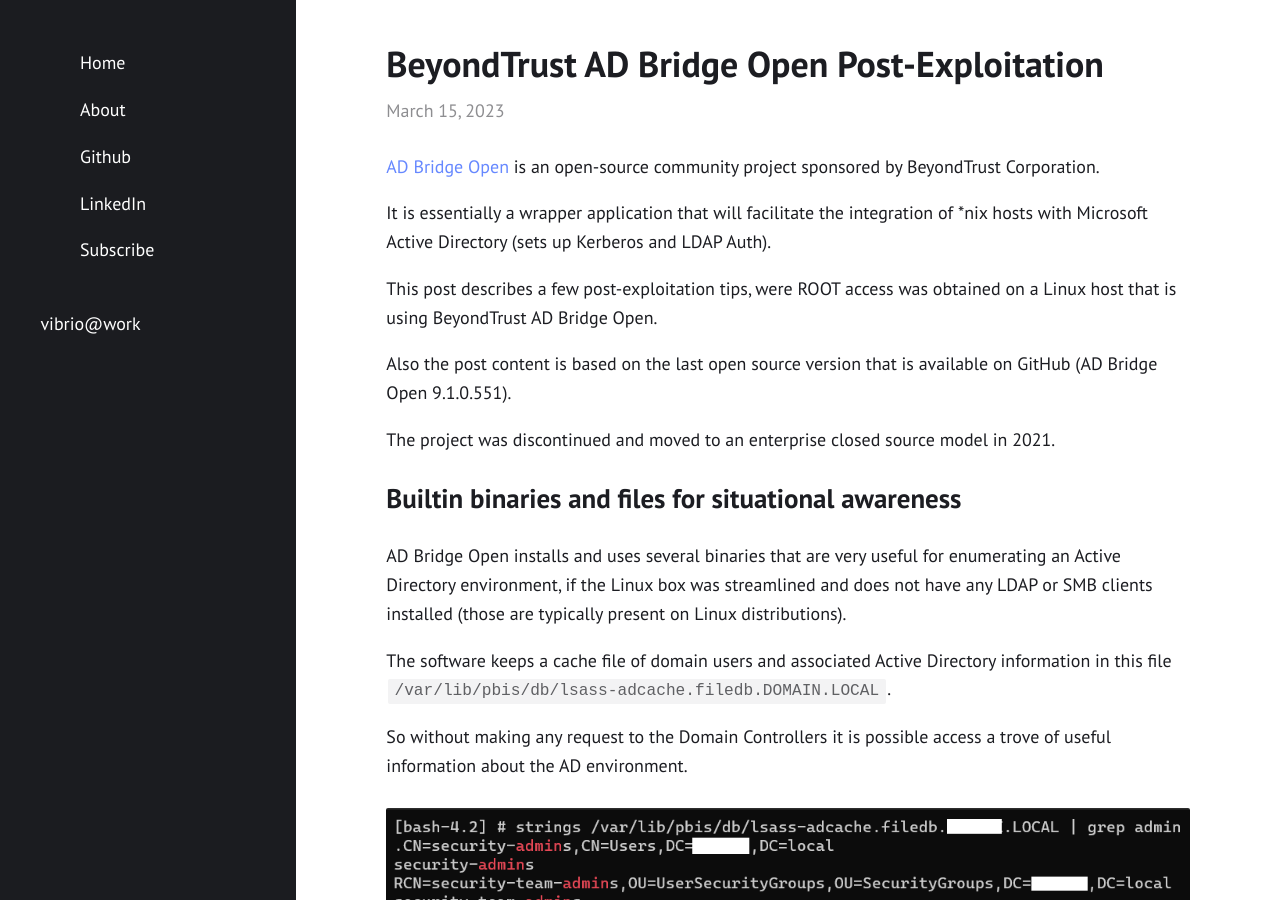
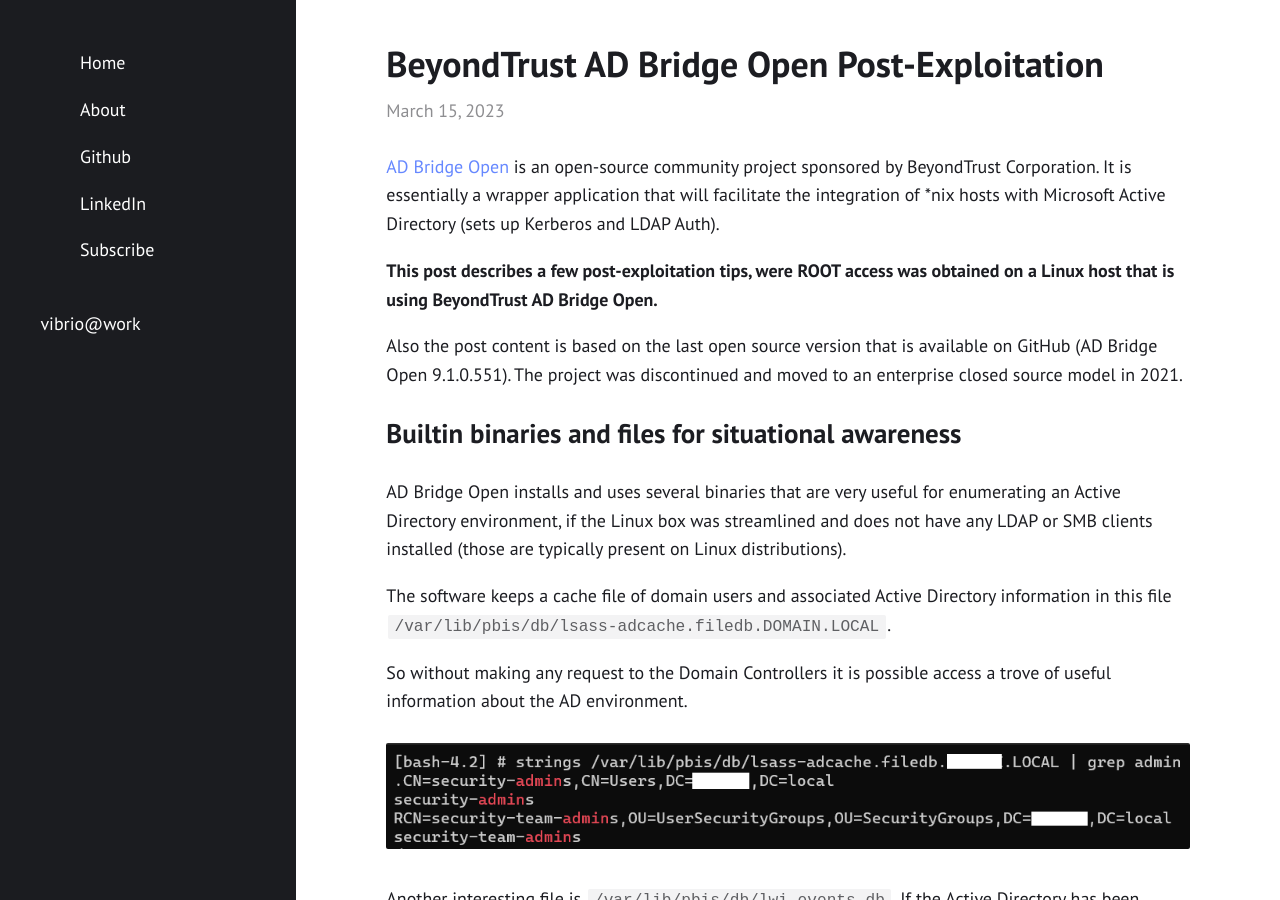
Before and after one commit to ricardojba/ricardojba.github.io, a Jekyll site: the page built from _posts/2023-03-15-BeyondTrust-AD-Bridge-Open-Post-Exploitation.md, in a window 1280 px wide and 900 px high. Built offline with Jekyll 4.4.1, drawn with Linux system fonts in a browser that asks for light colours.

```diff
--- a/_posts/2023-03-15-BeyondTrust-AD-Bridge-Open-Post-Exploitation.md
+++ b/_posts/2023-03-15-BeyondTrust-AD-Bridge-Open-Post-Exploitation.md
@@ -3,15 +3,13 @@ title: "BeyondTrust AD Bridge Open Post-Exploitation"
 layout: "post"
 ---
 
-[AD Bridge Open](https://github.com/BeyondTrust/pbis-open) is an open-source community project sponsored by BeyondTrust Corporation.
+[AD Bridge Open](https://github.com/BeyondTrust/pbis-open) is an open-source community project sponsored by BeyondTrust Corporation. It is essentially a wrapper application that will facilitate the integration of \*nix hosts with Microsoft Active Directory (sets up Kerberos and LDAP Auth).
 
-It is essentially a wrapper application that will facilitate the integration of \*nix hosts with Microsoft Active Directory (sets up Kerberos and LDAP Auth).
 
-This post describes a few post-exploitation tips, were ROOT access was obtained on a Linux host that is using BeyondTrust AD Bridge Open.
+**This post describes a few post-exploitation tips, were ROOT access was obtained on a Linux host that is using BeyondTrust AD Bridge Open.**
 
-Also the post content is based on the last open source version that is available on GitHub (AD Bridge Open 9.1.0.551).
 
-The project was discontinued and moved to an enterprise closed source model in 2021.
+Also the post content is based on the last open source version that is available on GitHub (AD Bridge Open 9.1.0.551). The project was discontinued and moved to an enterprise closed source model in 2021.
 
 
 
```
